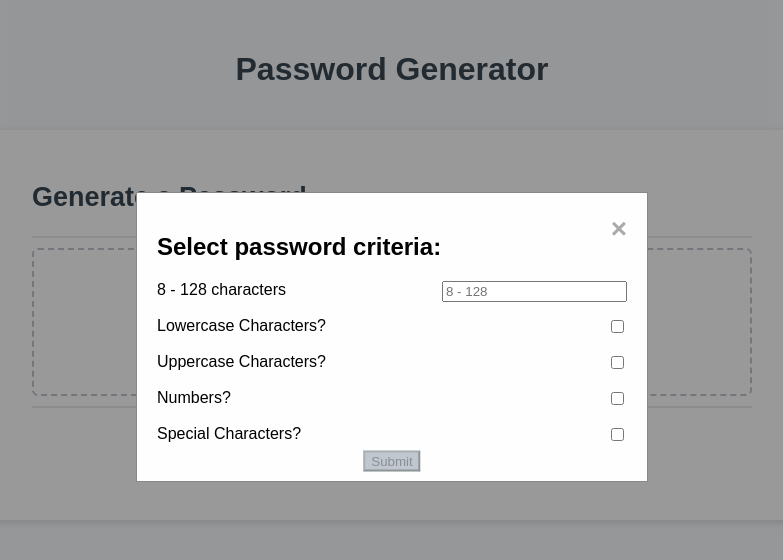
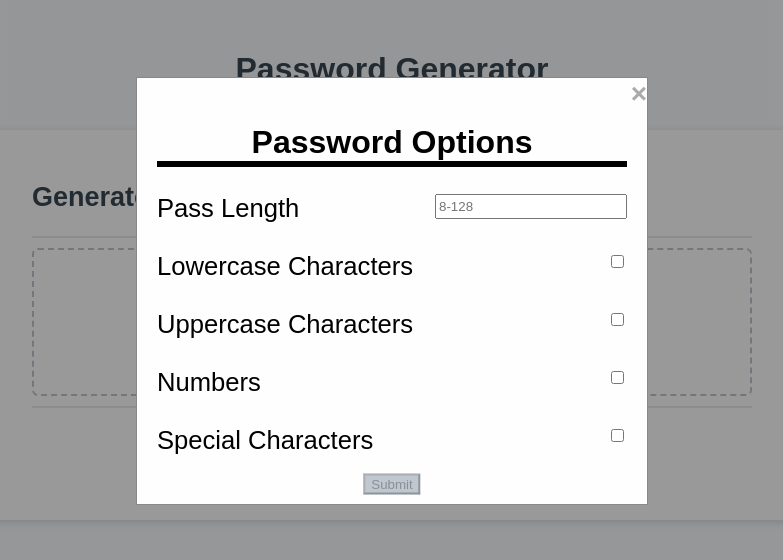
Before and after one commit to Dusticcus/M3-Secure-Password-Generator, a plain HTML site: page index.html in a window 1280 px wide. Both pictures are taken after a click on the button "Generate Password". Shown: the whole page, without its empty margins (248-1031 px from the left). Drawn offline with Linux system fonts and the light colour scheme.

Commit message:
changing wording for options form and adding more style to modal

```diff
--- a/assets/script.js
+++ b/assets/script.js
@@ -7,6 +7,8 @@ var btn = document.getElementById("generate");
 // Get the submit button within the form that opened
 var submitBtn = document.getElementById("passwordForm");
 // submitBtn.style.display = "none";
+
+// Disable the submit form button until at least 1 option is checked
 submitBtn.disabled = true;
 
 // Store other form values
@@ -28,24 +30,26 @@ modal.onclick = function () {
 
 // Generate the password after submit is clicked
 submitBtn.onclick = function () {
+  // Get password DOM area so we can clear it if user provides bad input in character number selection
   var passwordText = document.querySelector("#password");
 
+  // Remove the modal so user can see new password
   modal.style.display = "none";
+  // Reset input background in case it was turned red by previous bad user input
   document.getElementById("passwordCharacters").style.backgroundColor = "white";
 
   // Store user chosen password length VALUE from form
   var passLength = document.getElementById("passwordCharacters").value;
 
+  //Validate password length is between 8 - 128 characters
+  // If not, alert the user, change number input background to red, clear the password section of the DOM, and keep MODAL up
   if (passLength > 128 || passLength < 8) {
-  alert("Use a number between 8 and 128.");
+  // alert("Use a number between 8 and 128.");
   modal.style.display = "block";
-  document.getElementById("passwordCharacters").style.backgroundColor = "red";
+  document.getElementById("passwordCharacters").style.boxShadow = "0 0 40px 20px red";
   passwordText.value = '';
   return;
    }
-
-
-
 
   // Possible password characters as arrays
   var lowercaseArray = ["a", "b", "c", "d", "e", "f", "g", "h", "i", "j", "k", "l", "m", "n", "o", "p", "q", "r", "s", "t", "u", "v", "w", "x", "y", "z"];
@@ -61,7 +65,6 @@ submitBtn.onclick = function () {
     for (i = 0; i < lowercaseArray.length; i++) {
       super_array.push(lowercaseArray[i].concat());
     }
-
   }
 
   if (passUppercase.checked) {
@@ -100,6 +103,9 @@ submitBtn.onclick = function () {
   passwordText.value = newPassword.join('');
 }
 
+
+// ------------------------ All MODAL stuff below here ---------------------------
+
 // Get the <span> element that closes the modal
 var span = document.getElementsByClassName("close")[0];
 
--- a/assets/style.css
+++ b/assets/style.css
@@ -23,6 +23,8 @@ input[type=checkbox] {
 
 input[type=number] {
   float: right;
+  width: 15vw;
+  height: 2vw;
 }
 
 .wrapper {
@@ -97,6 +99,7 @@ header {
 
 form {
   position: relative;
+  white-space: nowrap;
 }
 
 button[disabled] {
@@ -167,19 +170,30 @@ button[disabled] {
 
 /* Modal Content/Box */
 .modal-content {
+  position: relative;
   background-color: #fefefe;
-  margin: 15% auto;
+  margin: 6vw auto;
   /* 15% from the top and centered */
   padding: 20px;
   border: 1px solid #888;
   width: 40%;
   /* Could be more or less, depending on screen size */
+  font-size: 2vw;
+}
+
+.modal-content h2 {
+  text-align: center;
+  font-size: 2.5vw;
+  border-bottom: .5vw solid black;
 }
 
 /* The Close Button */
 .close {
+  position: absolute;
+  top: 0;
+  right: 0;
   color: #aaa;
-  float: right;
+  /* float: right; */
   font-size: 28px;
   font-weight: bold;
 }
--- a/index.html
+++ b/index.html
@@ -17,21 +17,21 @@
     <!-- Modal content -->
     <div class="modal-content">
       <span class="close">&times;</span>
-      <h2>Select password criteria:</h2>
+      <h2>Password Options</h2>
       <form>
-        <label for="passwordCharacters">8 - 128 characters</label>
-        <input type="number" id="passwordCharacters" name="chars" placeholder="8 - 128"><br><br>
+        <label for="passwordCharacters">Pass Length</label>
+        <input type="number" id="passwordCharacters" name="chars" placeholder="8-128"><br><br>
 
-        <label for="passwordLowercase">Lowercase Characters?</label>
+        <label for="passwordLowercase">Lowercase Characters</label>
         <input type="checkbox" id="passwordLowercase" name="lowercase"><br><br>
 
-        <label for="passwordUppercase">Uppercase Characters?</label>
+        <label for="passwordUppercase">Uppercase Characters</label>
         <input type="checkbox" id="passwordUppercase" name="uppercase"><br><br>
 
-        <label for="passwordNumerical">Numbers?</label>
+        <label for="passwordNumerical">Numbers</label>
         <input type="checkbox" id="passwordNumerical" name="numbers"><br><br>
 
-        <label for="passwordSpecial">Special Characters?</label>
+        <label for="passwordSpecial">Special Characters</label>
         <input type="checkbox" id="passwordSpecial" name="special"><br><br>
 
         <button type="submit" id="passwordForm" form="form1" value="Submit">Submit</button>
```
